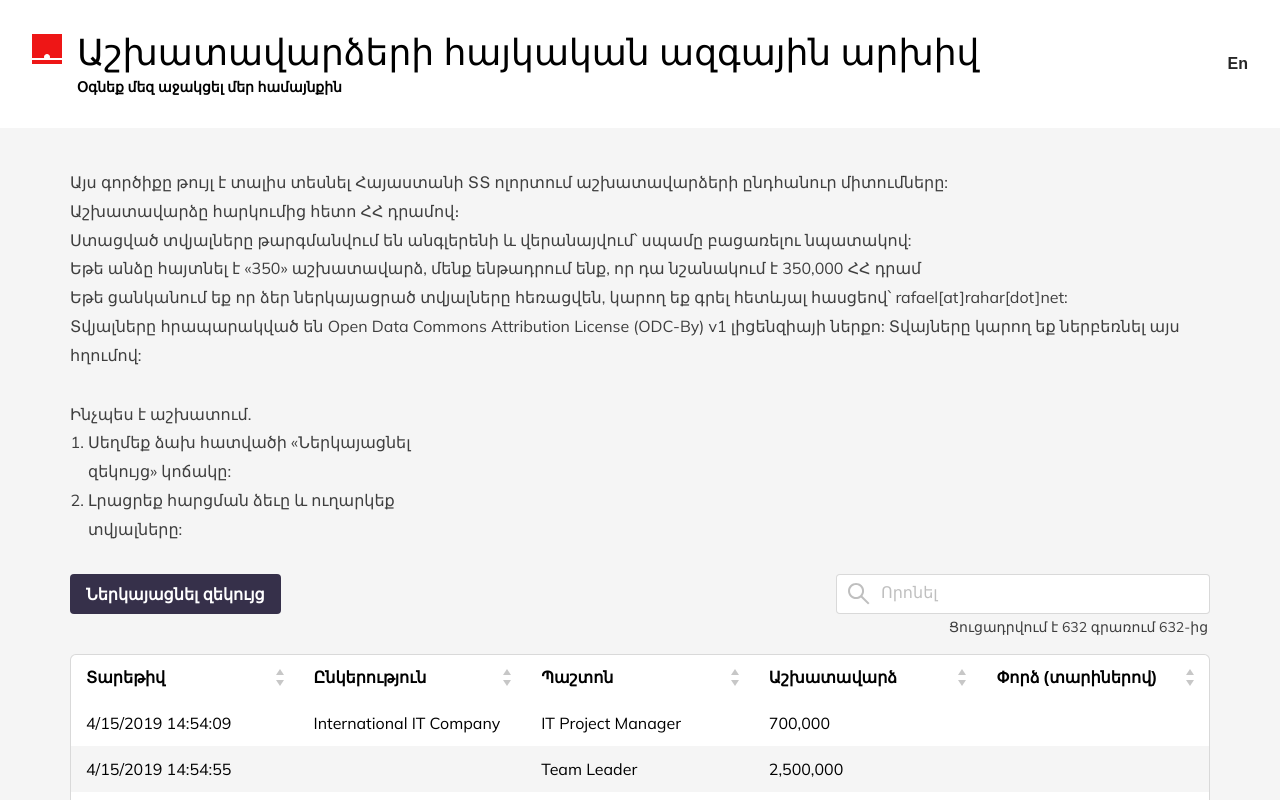
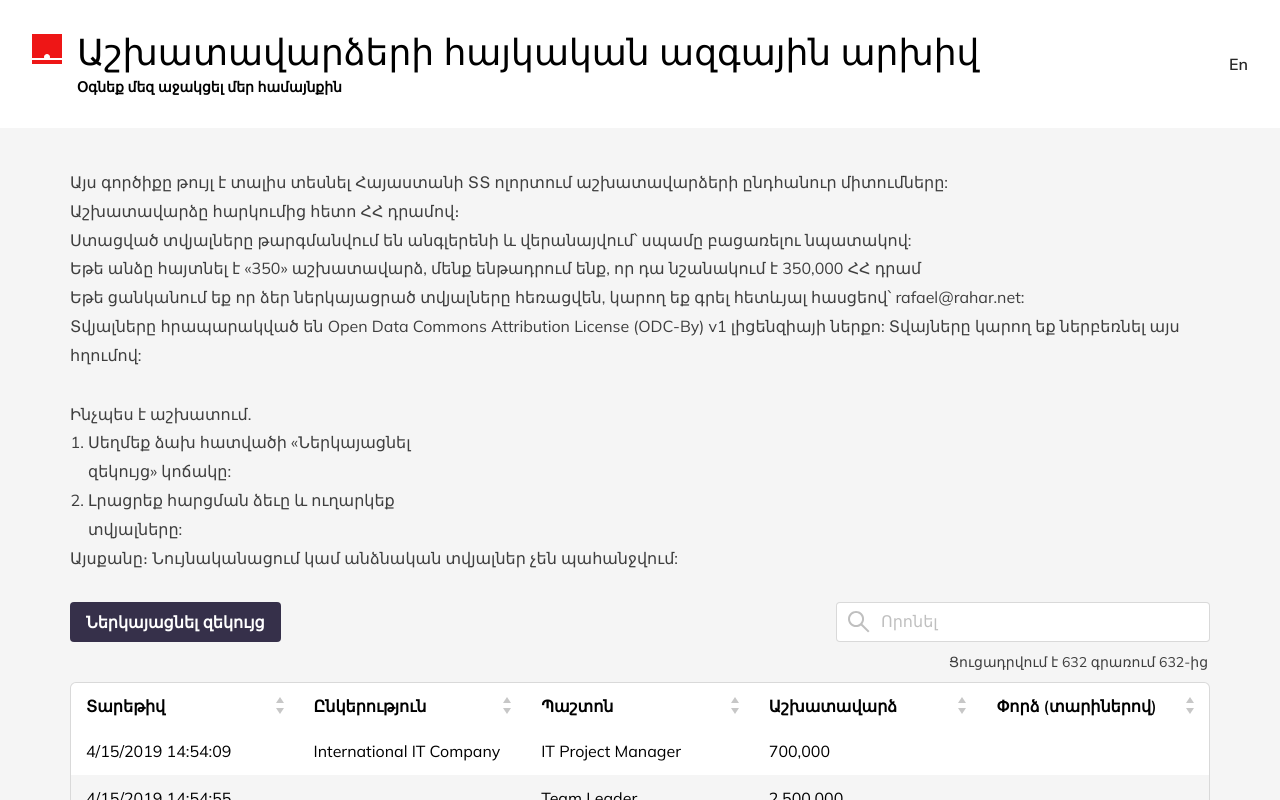
Before and after one commit to The-Sofware-Development-Company/salariesam, a React (Create React App) app: page / in a window 1280 px wide. Shown: the top 800 px of the page. Built offline with nearby package versions, Linux system fonts and the light colour scheme.

Commit message:
Fix: ui according to board issues

```diff
--- a/src/components/About/About.jsx
+++ b/src/components/About/About.jsx
@@ -1,9 +1,8 @@
-import React from 'react';
-import { useTranslation } from 'react-i18next';
-import './styles.scss'
+import React from "react";
+import { useTranslation } from "react-i18next";
+import "./styles.scss";
 
 const About = () => {
-
   const { t } = useTranslation();
 
   return (
@@ -20,8 +19,9 @@ const About = () => {
         <li className="li fz16 lh18 c-black300">{t("click-on-submit")}</li>
         <li className="li fz16 lh18 c-black300">{t("fill-in-form")}</li>
       </ol>
+      <p className="fz16 lh18 c-black300">{t("thats-it")}</p>
     </div>
-    )
-}
+  );
+};
 
-export default About
+export default About;
--- a/src/resources/en-us.json
+++ b/src/resources/en-us.json
@@ -1,7 +1,7 @@
 {
   "search": "Search",
-  "submit-report": "Submit a report",
-  "date": "Date:",
+  "submit-report": "Submit my report",
+  "date": "Date",
   "company": "Company",
   "position": "Position",
   "salary": "Salary",
@@ -13,10 +13,10 @@
   "about-salaries": "Salaries are after taxes in Armenian Drams.",
   "about-reported-data": "The reported data is being translated to English and reviewed to exclude spam.",
   "about-reported-salary": "If a person reported “350” salary, we make an assumption that it means 350 thousand AMD.",
-  "remove-data": "You might request the data you submitted to be removed. To do it drop me an email to rafael[at]rahar[dot]net.",
+  "remove-data": "You might request the data you submitted to be removed. To do it drop me an email to rafael@rahar.net.",
   "license": "Data is licensed under Open Data Commons Attribution License (ODC-By) v1, and available for download here.",
   "how-this-work": "How this work:",
-  "click-on-submit": "You click on 'Submit my report' button on the left;",
+  "click-on-submit": "You click on \"Submit my report\" button on the left;",
   "fill-in-form": "You fill-in a simple form and submit the data.",
   "thats-it": "That's it. No authentication or personal data needed.",
   "pagination": "Showing {{num}} of {{from}} entries",
--- a/src/resources/hy-am.json
+++ b/src/resources/hy-am.json
@@ -13,7 +13,7 @@
   "about-salaries": "Աշխատավարձը հարկումից հետո ՀՀ դրամով։",
   "about-reported-data": "Ստացված տվյալները թարգմանվում են անգլերենի և վերանայվում՝ սպամը բացառելու նպատակով:",
   "about-reported-salary": "Եթե անձը հայտնել է «350» աշխատավարձ, մենք ենթադրում ենք, որ դա նշանակում է 350,000 ՀՀ դրամ",
-  "remove-data": "Եթե ցանկանում եք որ ձեր ներկայացրած տվյալները հեռացվեն, կարող եք գրել հետևյալ հասցեով՝ rafael[at]rahar[dot]net:",
+  "remove-data": "Եթե ցանկանում եք որ ձեր ներկայացրած տվյալները հեռացվեն, կարող եք գրել հետևյալ հասցեով՝ rafael@rahar.net:",
   "license": "Տվյալները հրապարակված են Open Data Commons Attribution License (ODC-By) v1 լիցենզիայի ներքո: Տվայները կարող եք ներբեռնել այս հղումով:",
   "how-this-work": "Ինչպես է աշխատում.",
   "click-on-submit": "Սեղմեք ձախ հատվածի «Ներկայացնել զեկույց» կոճակը:",
--- a/src/styles/common.scss
+++ b/src/styles/common.scss
@@ -14,6 +14,7 @@ button {
   background-color: transparent;
   padding: 0;
   cursor: pointer;
+  font-family: inherit;
 }
 
 .container {
--- a/src/styles/main.scss
+++ b/src/styles/main.scss
@@ -49,7 +49,7 @@ form {
   text-align: right;
   position: absolute;
   right: 2px;
-  bottom: -20px;
+  bottom: -27px;
   @media only screen and (max-width: 991px) {
     right: initial;
     left: 0;
```
Lines whose indentation alone changed are shown as unchanged.
